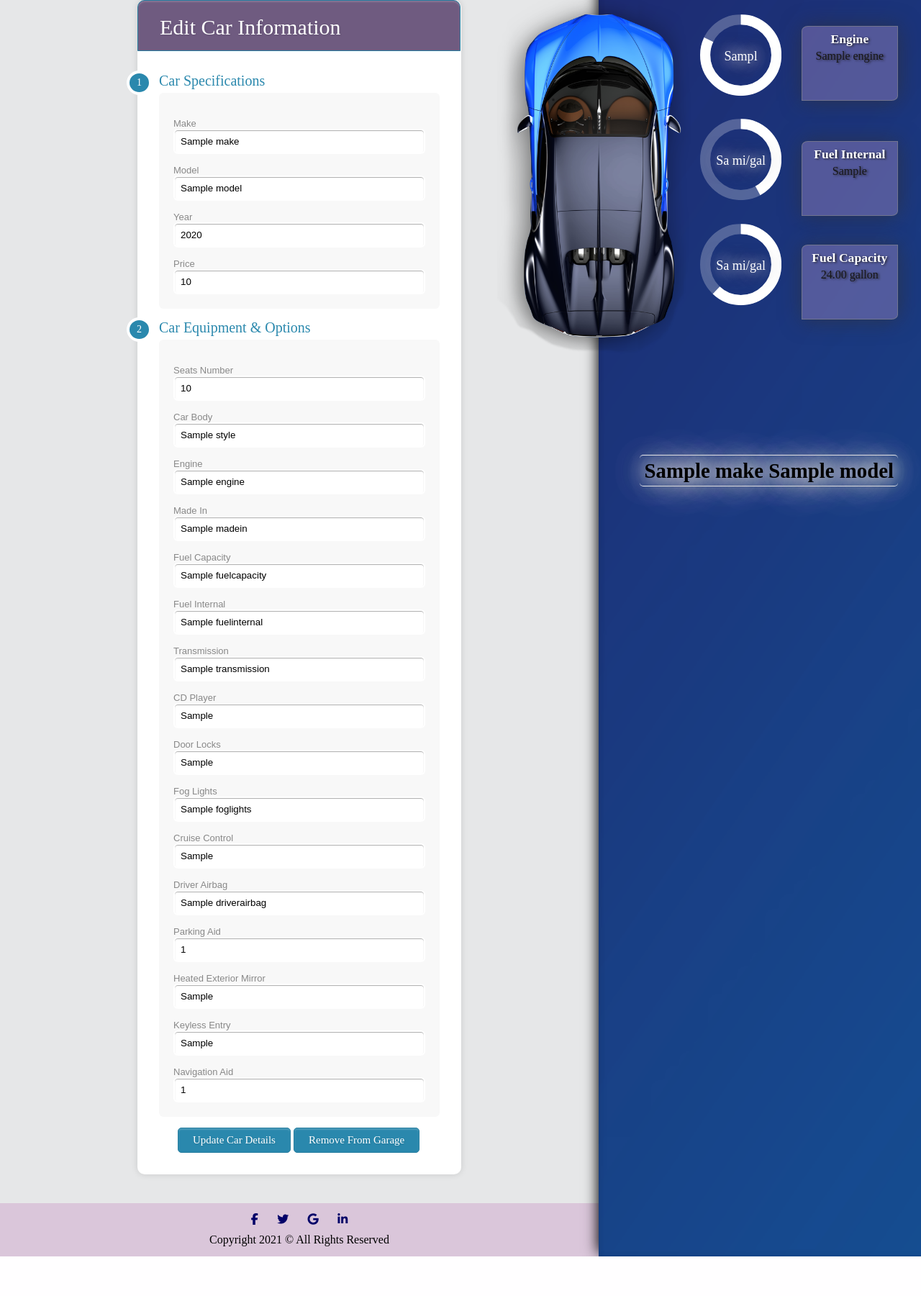
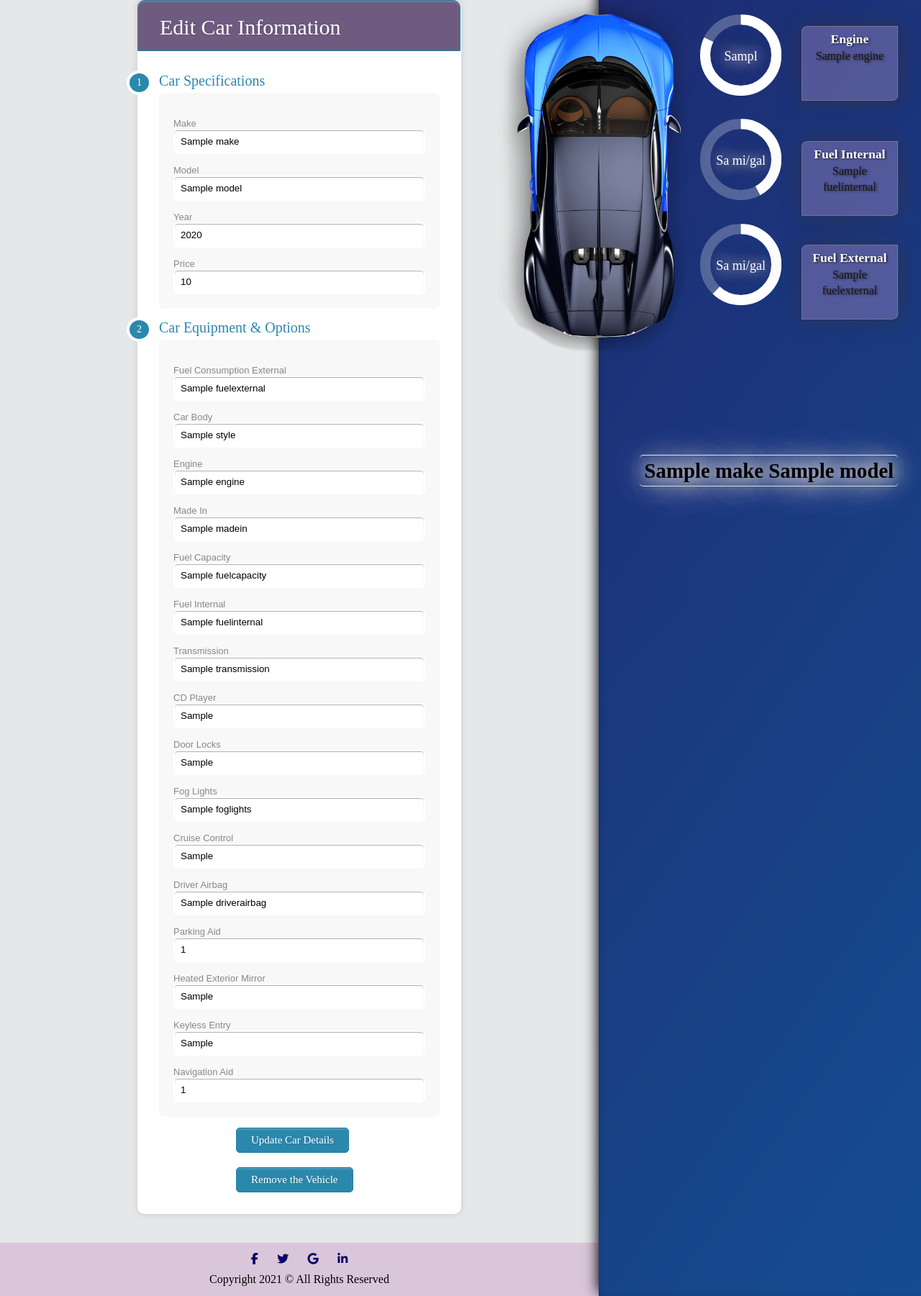
Before and after one commit to asac-cars/cars, a Node server app: template views/pages/updateCar.ejs in a window 1280 px wide. Shown: the part 124-1925 px from the top of the page at 72% size. Before the commit the page ends 1870 px from the top, so only its background shows below. Run offline with Node 20, Linux system fonts and the light colour scheme; the template is opened without the code that fills it: most values are stand-ins (such as "Sample title", 1, 10 or a date in 2020); some libraries are stand-ins or nearby versions.

Commit message:
mshan allah

```diff
--- a/public/css/updatecar.css
+++ b/public/css/updatecar.css
@@ -43,7 +43,7 @@ button {
 }
 .button-section :nth-child(1){
 
-    margin-left: 26px;
+    margin-left: 107px;
 }
 button:hover {
     transform: scale(1.019);
@@ -473,3 +473,8 @@ button:hover {
     grid-template-columns: 30% 65%;
     column-gap: 5%;
 }
+
+#deleteCar{
+    margin-top: 20px;
+    margin-left: 0px;
+}
--- a/views/pages/updateCar.ejs
+++ b/views/pages/updateCar.ejs
@@ -65,9 +65,9 @@
                         <div class="section"><span>2</span>Car Equipment & Options</div>
 
                         <div class="inner-wrap">
-                            <label for="">Seats Number</label>
+                            <label for="">Fuel Consumption External</label>
 
-                            <input name="seats" value="<%= data.seats %>">
+                            <input name="fuelExternal" value="<%= data.fuelexternal %>">
 
                             <label for="">Car Body</label>
 
@@ -129,15 +129,24 @@
 
                             <input name="navigation_aid" value="<%= data.navigation_aid %>">
                         </div>
-
                         <div class="button-section">
                             <button type="submit"> Update Car Details </button>
-                            <form class="deleteForm" action="/updateCar/<%= data.id %>?_method=DELETE" method="POST">
-                                <button type="submit" class="ud_btn">Remove From Garage</button>
-                            </form>
                         </div>
 
+
+
                     </form>
+                    <div class="button-section">
+
+                        <form class="deleteForm" action="/updateCar/<%= data.id %>?_method=DELETE" method="POST">
+                            <button id="deleteCar" type="submit" class="ud_btn">Remove the Vehicle</button>
+                        </form>
+
+                    </div>
+
+
+
+
                 </div>
 
 
@@ -202,11 +211,11 @@
                 <%= data.engine %>
             </p>
             <p class="data2"><span>Fuel Internal</span> <br />
-                <%= data.fuelInternal%>
+                <%= data.fuelinternal%>
             </p>
             <p class="data3">
-                <span>Fuel Capacity</span> <br />
-                24.00 gallon
+                <span>Fuel External</span> <br />
+                <%= data.fuelexternal %>
             </p>
 
             <h3>
```
Also changed, not shown: public/css/editObd.css (+8 -0 lines), views/pages/editObd.ejs (+11 -4 lines).
